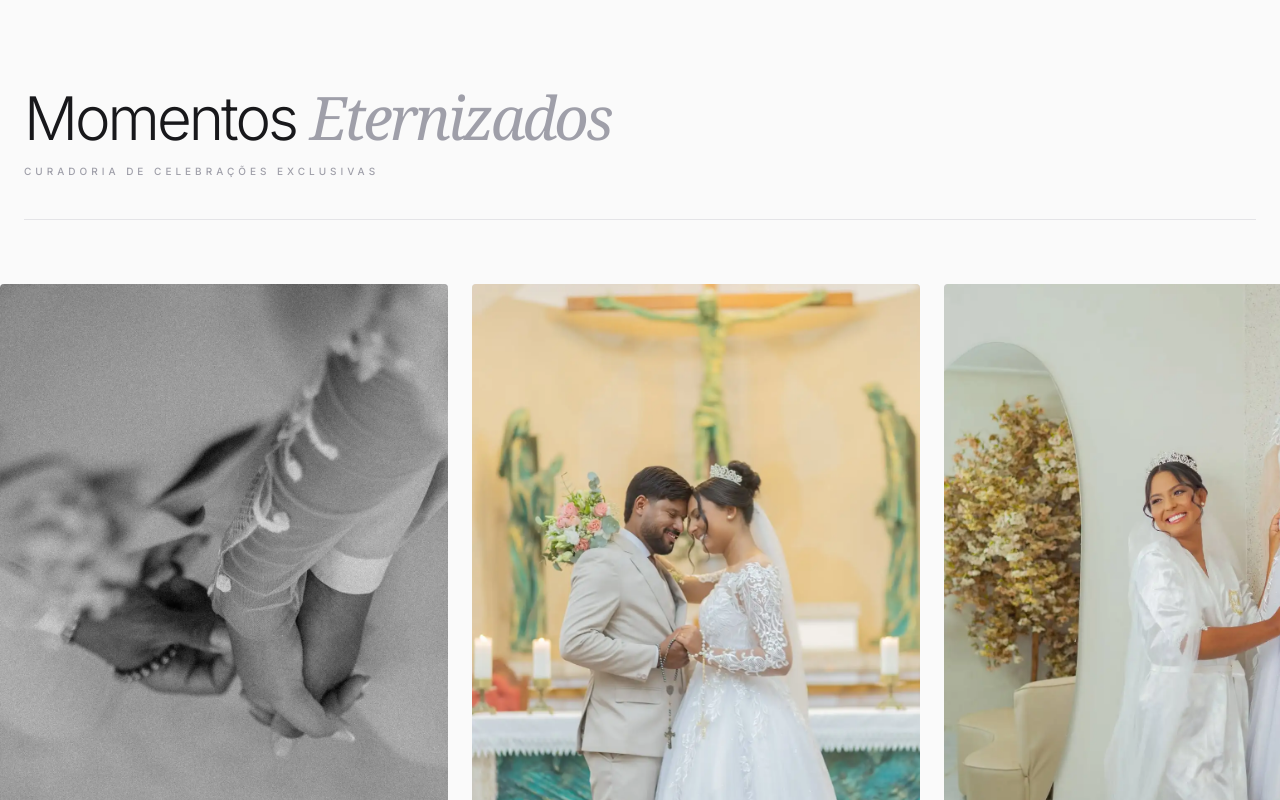
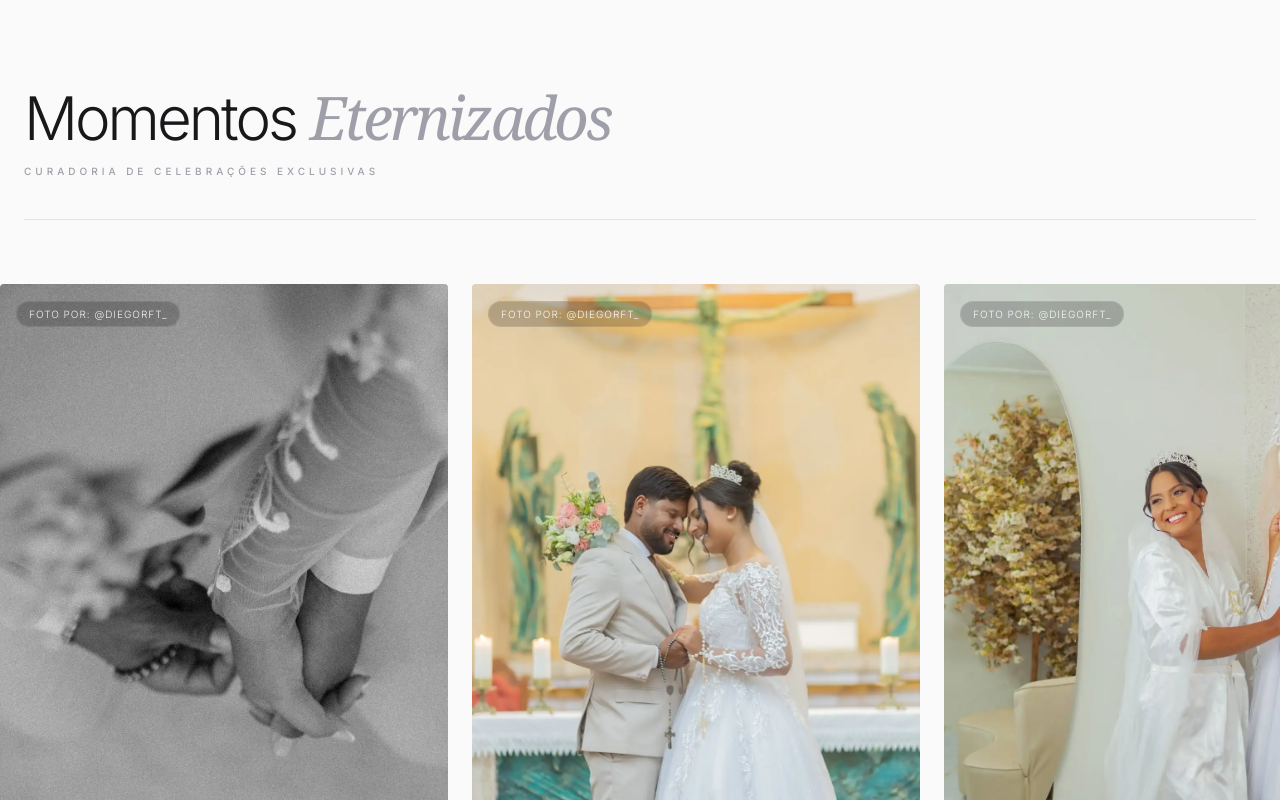
Before and after one commit to YanzzinN/Cerimonial-Seletto, a Next.js app: page / in a window 1280 px wide. Shown: the part 809-1609 px from the top of the page. Built offline with nearby package versions, Linux system fonts and the light colour scheme.

Commit message:
Minor changes

```diff
--- a/components/galeria.tsx
+++ b/components/galeria.tsx
@@ -1,4 +1,3 @@
-// components/galeria.tsx
 "use client";
 import React from "react";
 import useEmblaCarousel from "embla-carousel-react";
@@ -9,14 +8,46 @@ export default function Galeria() {
   const [emblaRef] = useEmblaCarousel({ loop: true, align: "start" });
 
   const images = [
-    { src: "/seletto2.webp", alt: "Estética Refinada" },
-    { src: "/seletto3.webp", alt: "Memórias Eternizadas" },
-    { src: "/seletto4.webp", alt: "Vivências Memoráveis" },
-    { src: "/seletto5.webp", alt: "Momentos Únicos" },
-    { src: "/seletto7.webp", alt: "Experiências inesquecíveis" },
-    { src: "/seletto9.webp", alt: "Momentos Singulares" },
-    { src: "/seletto10.webp", alt: "Projetos Personalizados" },
-    { src: "/seletto11.webp", alt: "Padrão de Excelência" },
+    {
+      src: "/seletto2.webp",
+      alt: "Estética Refinada",
+      fotografo: "Foto por: @diegorft_",
+    },
+    {
+      src: "/seletto3.webp",
+      alt: "Memórias Eternizadas",
+      fotografo: "Foto por: @diegorft_",
+    },
+    {
+      src: "/seletto4.webp",
+      alt: "Vivências Memoráveis",
+      fotografo: "Foto por: @diegorft_",
+    },
+    {
+      src: "/seletto5.webp",
+      alt: "Momentos Únicos",
+      fotografo: "Foto por: @newlabsfotografia",
+    },
+    {
+      src: "/seletto7.webp",
+      alt: "Experiências inesquecíveis",
+      fotografo: "Foto por: @newlabsfotografia",
+    },
+    {
+      src: "/seletto9.webp",
+      alt: "Momentos Singulares",
+      fotografo: "Foto por: @diegorft_",
+    },
+    {
+      src: "/seletto10.webp",
+      alt: "Projetos Personalizados",
+      fotografo: "Foto por: @diegorft_",
+    },
+    {
+      src: "/seletto11.webp",
+      alt: "Padrão de Excelência",
+      fotografo: "Foto por: @diegorft_",
+    },
   ];
 
   return (
@@ -51,6 +82,12 @@ export default function Galeria() {
               className="relative flex-[0_0_85%] md:flex-[0_0_45%] lg:flex-[0_0_35%] h-[50vh] md:h-[70vh] min-h-[400px] min-w-0 group"
             >
               <div className="relative w-full h-full overflow-hidden bg-zinc-200 rounded-sm">
+                <div className="absolute top-4 left-4 z-20">
+                  <span className="bg-black/20 backdrop-blur-md text-white/90 text-[10px] tracking-widest px-3 py-1.5 rounded-full border border-white/10 font-light uppercase">
+                    {img.fotografo}
+                  </span>
+                </div>
+
                 <Image
                   src={img.src}
                   alt={img.alt}
@@ -58,6 +95,7 @@ export default function Galeria() {
                   sizes="(max-width: 768px) 85vw, 35vw"
                   className="object-cover transition-all duration-[1.5s] ease-out group-hover:scale-105"
                 />
+
                 <div className="absolute inset-0 bg-gradient-to-t from-black/90 via-black/20 to-transparent opacity-100 md:opacity-0 md:group-hover:opacity-100 transition-all duration-700 flex flex-col justify-end p-6 md:p-10">
                   <span className="text-white/60 text-[9px] md:text-[10px] uppercase tracking-[0.4em] mb-2">
                     Galeria Cerimonial Seletto
--- a/components/titulo.tsx
+++ b/components/titulo.tsx
@@ -1,4 +1,3 @@
-// components/titulo.tsx
 "use client";
 import Image from "next/image";
 import { MessageCircle } from "lucide-react";
@@ -18,6 +17,11 @@ export default function Titulo() {
   return (
     <section className="relative h-[100dvh] w-full flex flex-col items-center justify-center overflow-hidden">
       <div className="absolute inset-0 z-0">
+        <div className="absolute top-6 left-6 z-20">
+          <span className="bg-black/20 backdrop-blur-md text-white/90 text-[10px] tracking-widest px-3 py-1.5 rounded-full border border-white/10 font-light uppercase">
+            Foto por: @denissonrosendofotografo
+          </span>
+        </div>
         <Image
           src="/seletto1.webp"
           alt="Background"
```
